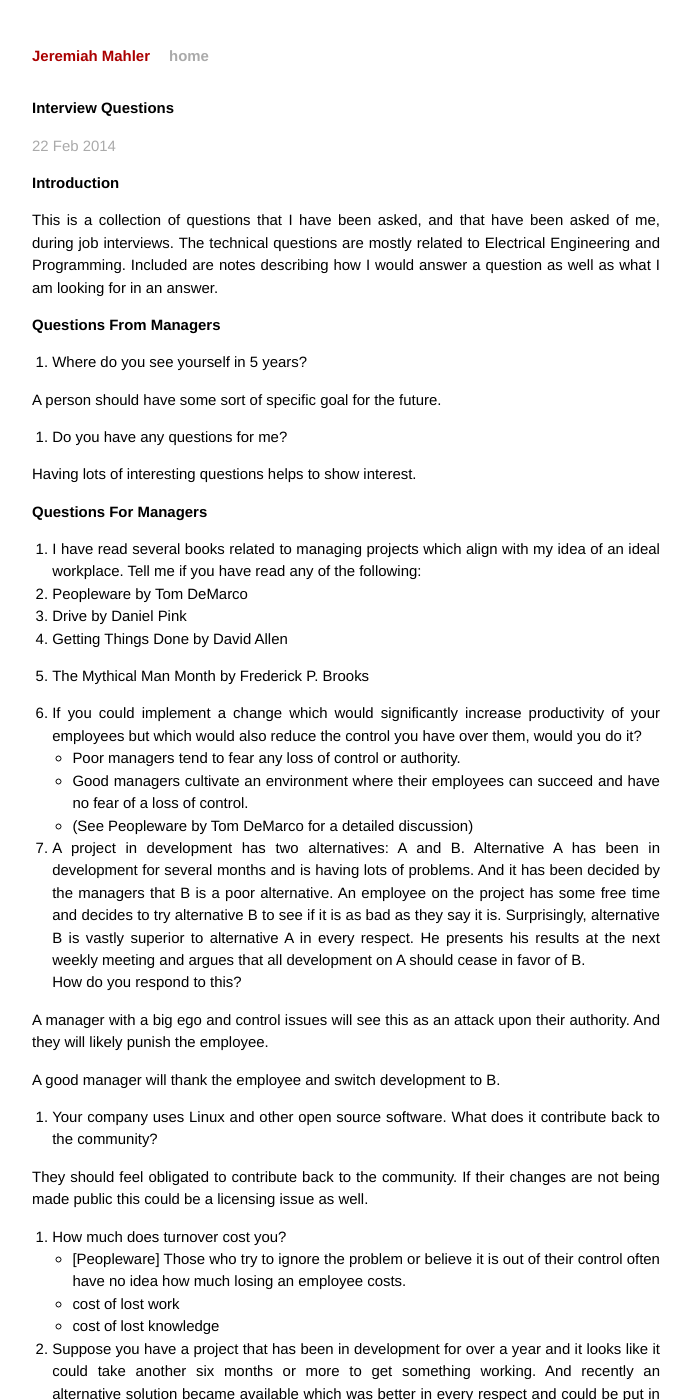
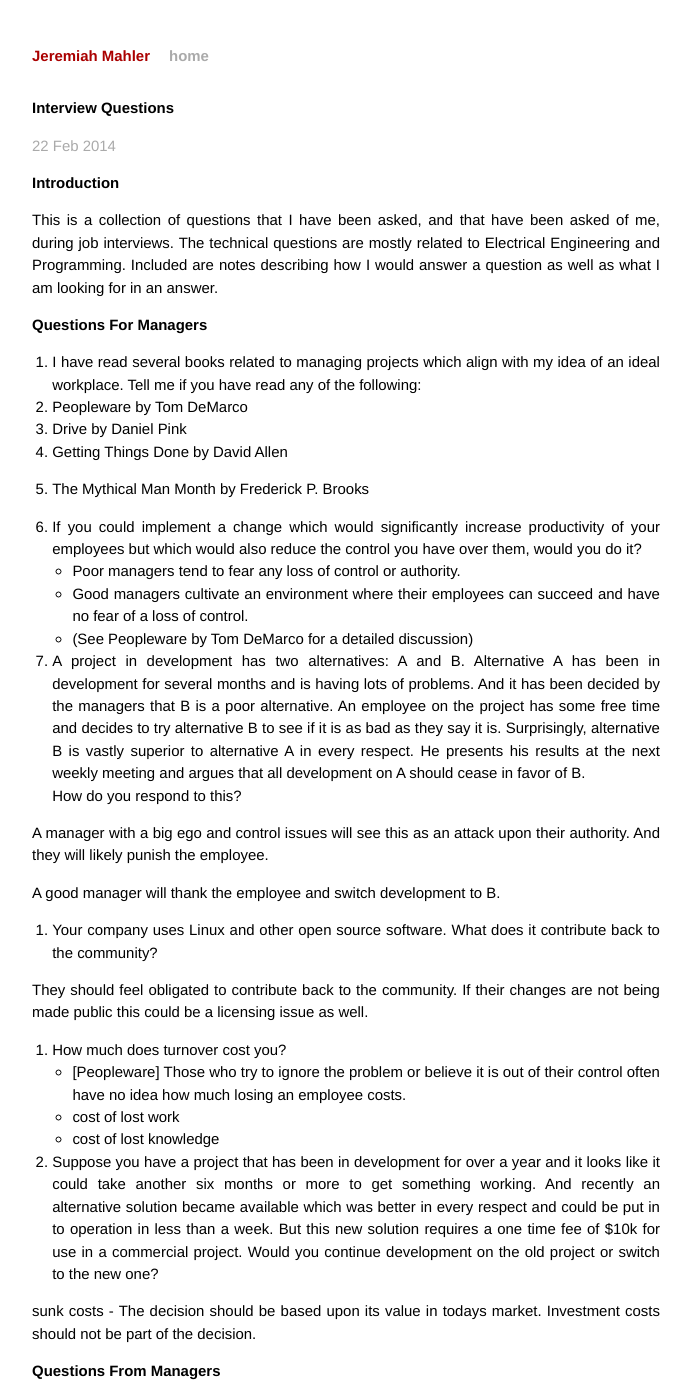
Before and after one commit to jmahler/jmahler.github.io, a Jekyll site: the page built from _posts/2014-02-22-interview_questions.md, in a window 1280 px wide and 1400 px high. Shown: the whole window, without its empty margins (294-985 px from the left). Built offline with Jekyll 4.4.1, drawn with Linux system fonts in a browser that asks for light colours; Markdown is read by kramdown in place of the engine named in the settings; some of the changed text lies outside the part shown.

Commit message:
added some recruiter questions

```diff
--- a/_posts/2014-02-22-interview_questions.md
+++ b/_posts/2014-02-22-interview_questions.md
@@ -14,16 +14,6 @@
 Electrical Engineering and Programming.
 Included are notes describing how I would answer a question as
 well as what I am looking for in an answer.
-
-# Questions From Managers
-
-1. Where do you see yourself in 5 years?
-
-  A person should have some sort of specific goal for the future.
-
-1. Do you have any questions for me?
-
-  Having lots of interesting questions helps to show interest.
 
 # Questions For Managers
 
```
Also changed, not shown: other parts of _posts/2014-02-22-interview_questions.md (+16 -0 lines).
